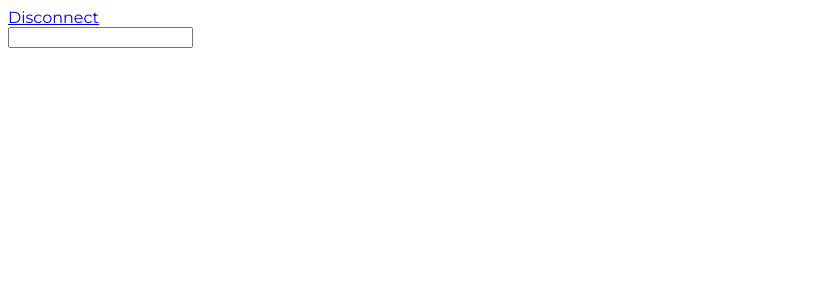
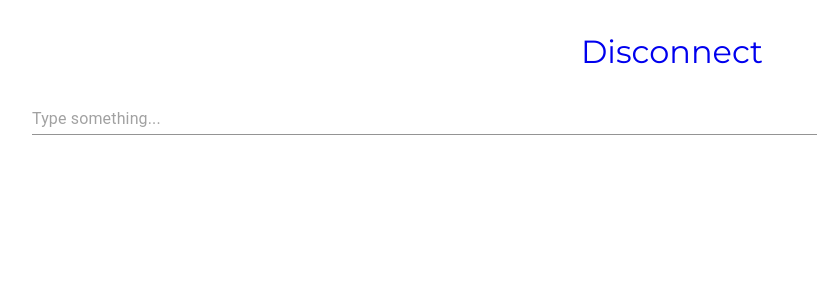
Before and after one commit to LeedWover/chat-app_socket.io-react-express, a React (Create React App) app in the folder client/: page /chat in a window 1280 px wide. Shown: the top 300 px of the page, without its empty margins (0-817 px from the left). Built offline with nearby package versions, Linux system fonts and the light colour scheme; no server answers; the HTML template or start-up script is replaced by a standard one.

Commit message:
ui design

```diff
--- a/client/src/components/Chat.js
+++ b/client/src/components/Chat.js
@@ -1,6 +1,6 @@
 import React, { useState, useEffect } from "react";
 import { useHistory } from 'react-router-dom';
-import { Avatar } from '@material-ui/core';
+import { Container, Input } from '@material-ui/core';
 import queryString from "query-string";
 import io from "socket.io-client";
 
@@ -44,13 +44,15 @@ const Chat = ({ location }) => {
 
 
   return (
-    <div>
-      <div>
-        <span>{name}</span>
-        <a href="/">Disconnect</a>
+    <Container>
+      <div style={{margin: '2em', textAlign: 'center'}}>
+        <span style={{fontSize: '2em', padding: '1em'}}>{name}</span>
+        <a href="/" style={{textDecoration: 'none', fontSize: '2em'}}>Disconnect</a>
       </div>
       <div>
-        <input
+        <Input
+          fullWidth={true}
+          placeholder="Type something..."
           value={message}
           onChange={event => setMessage(event.target.value)}
           onKeyPress={event => event.key === 'Enter' ? sendMessage(event) : null}
@@ -58,7 +60,7 @@ const Chat = ({ location }) => {
       </div>
       <div>{message}</div>
       <div>{messages.map((message, i) => <div key={i} style={{ margin: '20px 0' }}><span style={{background: 'blue', color: '#fff', padding: '5px 8px', borderRadius: '10px'}} bgcolor="primary.main">{message.user.name}</span> {message.text}</div>)}</div>
-    </div>
+    </Container>
   );
 };
 
```
